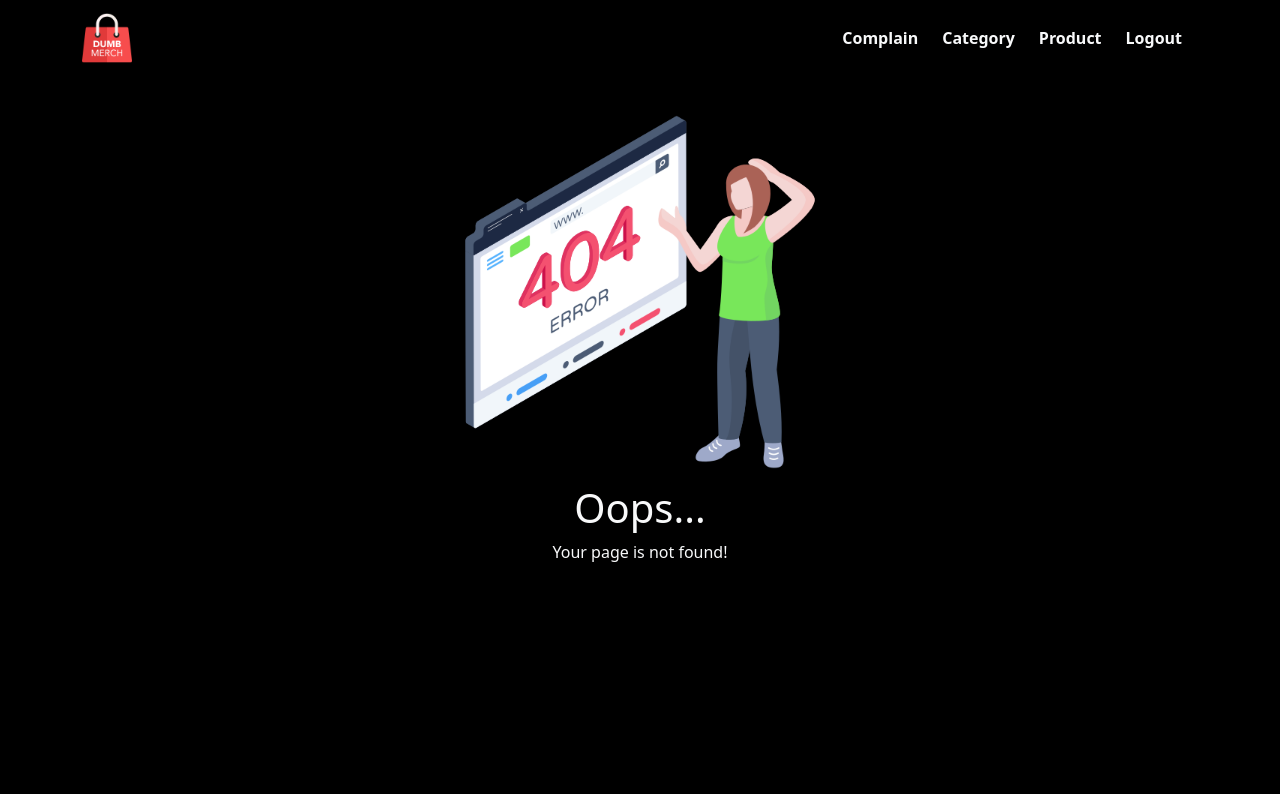
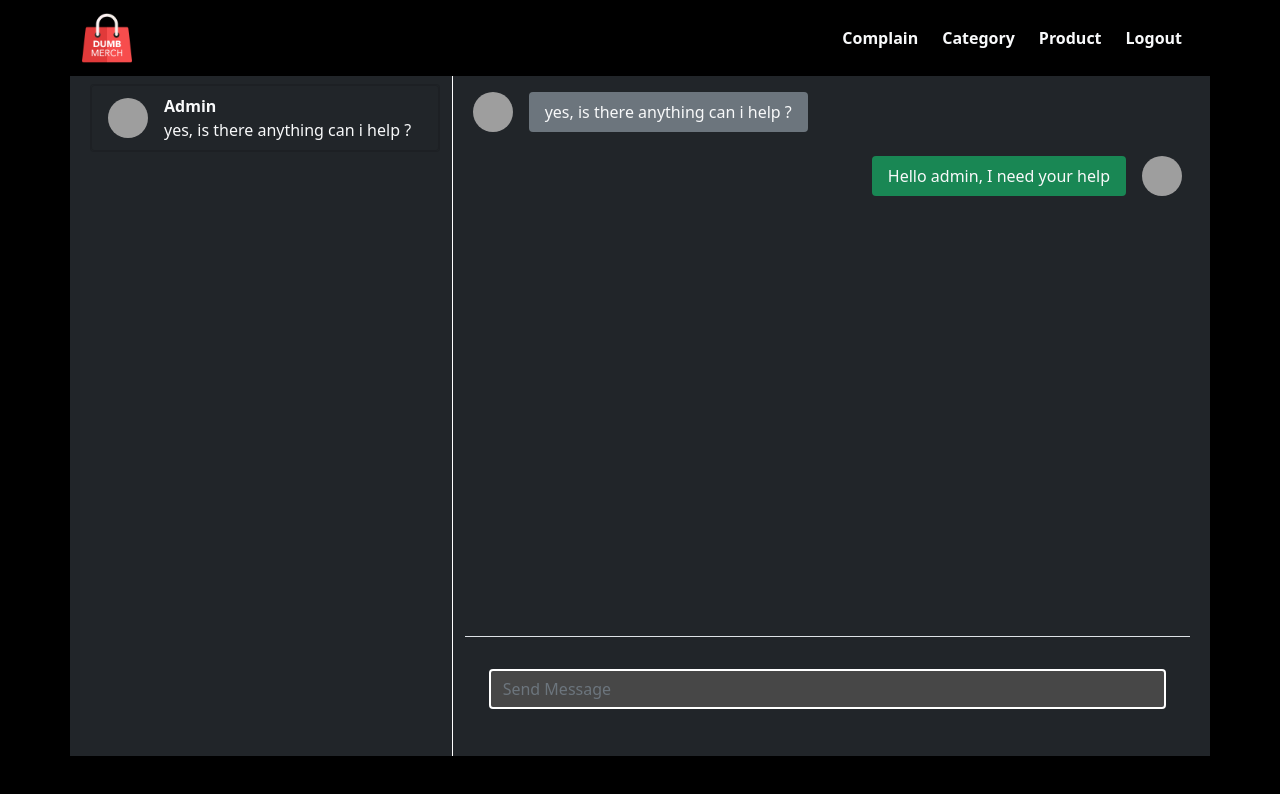
Before and after one commit to naufal55/mnaufal_DumbMerch, a React (Create React App) app: page /complain in a window 1280 px wide. Before the commit this address had no page. Shown: the top 794 px of the page. Built offline with nearby package versions, Linux system fonts and the light colour scheme; grey boxes are pictures that could not be loaded.

Commit message:
penambahan fitur complain page

```diff
--- a/src/App.js
+++ b/src/App.js
@@ -2,7 +2,8 @@ import { useState } from "react";
 import { BrowserRouter, Route, Routes } from "react-router-dom";
 import MainNavbar from "./Component/MainNavbar";
 import { PrivateOut, PrivateRoute } from "./Component/PrivateRoute";
-import { CategoryList, DetailPage, EditCategory, EditProduct, HomePages, LoginPages, NotFound, ProductList, Profile, RegisterPages } from "./Pages";
+import { CategoryList, ChatComplain, DetailPage, EditCategory, EditProduct, HomePages, LoginPages, NotFound, ProductList, Profile, RegisterPages } from "./Pages";
+
 
 function App() {
   // const [isLogin, setIslogin] = useState(localStorage.getItem('user'))
@@ -29,6 +30,7 @@ function App() {
           <Route path="/product-list" element={<ProductList />} />
           <Route path="/edit-category/:id" element={<EditCategory />} />
           <Route path="/edit-product/:id" element={<EditProduct />} />
+          <Route path="/complain" element={<ChatComplain />} />
           {/* <Route path="/logout" /> */}
         </Route>
       </Routes>
--- /dev/null
+++ b/src/Component/ChatBubblesL.js
@@ -0,0 +1,21 @@
+import React from "react";
+
+const ChatBubblesL = (props) => {
+  return (
+    <div class="d-flex flex-row-reverse flex-shrink-0 ms-0 pb-4">
+      <div>
+        <img
+          src={props.src}
+          class="rounded-circle me-2"
+          width="40"
+          height="40"
+        />
+      </div>
+      <div class="flex-shrink-1 bg-success rounded py-2 px-3 me-3">
+        {props.messages}
+      </div>
+    </div>
+  );
+};
+
+export default ChatBubblesL;
--- /dev/null
+++ b/src/Component/ChatBubblesR.js
@@ -0,0 +1,21 @@
+import React from "react";
+
+const ChatBubblesR = (props) => {
+  return (
+    <div class="d-flex flex-shrink-0 me-auto pb-4">
+      <div>
+        <img
+          src={props.src}
+          class="rounded-circle ms-2"
+          width="40"
+          height="40"
+        />
+      </div>
+      <div class="flex-shrink-1 bg-secondary rounded py-2 px-3 ms-3">
+        {props.messages}
+      </div>
+    </div>
+  );
+};
+
+export default ChatBubblesR;
--- /dev/null
+++ b/src/Component/ChatList.js
@@ -0,0 +1,27 @@
+import React from "react";
+
+const ChatList = (props) => {
+  return (
+    <>
+      <a
+        href="#"
+        className="list-group-item list-group-item-action bg-dark text-light"
+      >
+        <div className="d-flex align-items-start">
+          <img
+            src={props.src}
+            className="rounded-circle mt-1"
+            width="40"
+            height="40"
+          />
+          <div className="flex-grow-1 ms-3 text-start">
+            <p className="m-0 fw-bold">{props.user}</p>
+            <div>{props.messages}</div>
+          </div>
+        </div>
+      </a>
+    </>
+  );
+};
+
+export default ChatList;
--- a/src/Component/MainNavbar.js
+++ b/src/Component/MainNavbar.js
@@ -20,7 +20,7 @@ const MainNavbar = (props) => {
         <Navbar.Toggle className="text-light" aria-controls="basic-navbar-nav" />
         <Navbar.Collapse className=" me-auto justify-content-end" id="basic-navbar-nav">
           <Nav className="fw-bold">
-          <NavLink label="Complain" color="text-light" to="#link"/>
+          <NavLink label="Complain" color="text-light" click={()=>navigate('/complain')}/>
           {
             isAdmin ?
             <>
--- /dev/null
+++ b/src/Pages/ChatComplain.js
@@ -0,0 +1,48 @@
+import React from "react";
+import { Card, Col, Container, Row } from "react-bootstrap";
+import InputColumn from "../Atom/InputColumn";
+import MainButton from "../Atom/MainButton";
+import ChatBubblesL from "../Component/ChatBubblesL";
+import ChatBubblesR from "../Component/ChatBubblesR";
+import ChatList from "../Component/ChatList";
+
+const ChatComplain = () => {
+  return (
+    <Container className="bg-dark" style={{height:"85vh"}}>
+
+      <Row className="px-2">
+        <Col md={4} className="border border-bottom-0 border-top-0 border-start-0 border-white" style={{height:"85vh"}}>
+          <Card className="my-2 h-auto bg-dark">
+            <ChatList
+              src="https://bootdey.com/img/Content/avatar/avatar5.png"
+              user="Admin"
+              messages="yes, is there anything can i help ?"/>
+          </Card>
+        </Col>
+        <Col md={8} className="border border-0">
+          <div className="position-relative overflow-auto" style={{height:"70vh"}}>
+              <div className="d-flex flex-column mt-3 text-light">
+
+                <ChatBubblesR
+                  src="https://bootdey.com/img/Content/avatar/avatar5.png"
+                  messages="yes, is there anything can i help ?"
+                />
+                <ChatBubblesL
+                  src="https://bootdey.com/img/Content/avatar/avatar1.png"
+                  messages="Hello admin, I need your help"
+                />
+
+               </div>
+          </div>
+          <div class="flex-grow-0 py-3 px-4 border-top">
+            <InputColumn type="text" holder="Send Message"/>
+          </div>
+        </Col>
+
+      </Row>
+
+    </Container>
+  );
+};
+
+export default ChatComplain;
--- a/src/Pages/index.js
+++ b/src/Pages/index.js
@@ -8,6 +8,6 @@ import NotFound from "./NotFound";
 import ProductList from "./ProductList";
 import Profile from "./Profile";
 import RegisterPages from "./RegisterPages";
+import ChatComplain from "./ChatComplain";
 
-
-export {EditProduct,EditCategory,Profile,DetailPage,NotFound,LoginPages, RegisterPages, HomePages, CategoryList,ProductList}
+export {ChatComplain, EditProduct,EditCategory,Profile,DetailPage,NotFound,LoginPages, RegisterPages, HomePages, CategoryList,ProductList}
```
